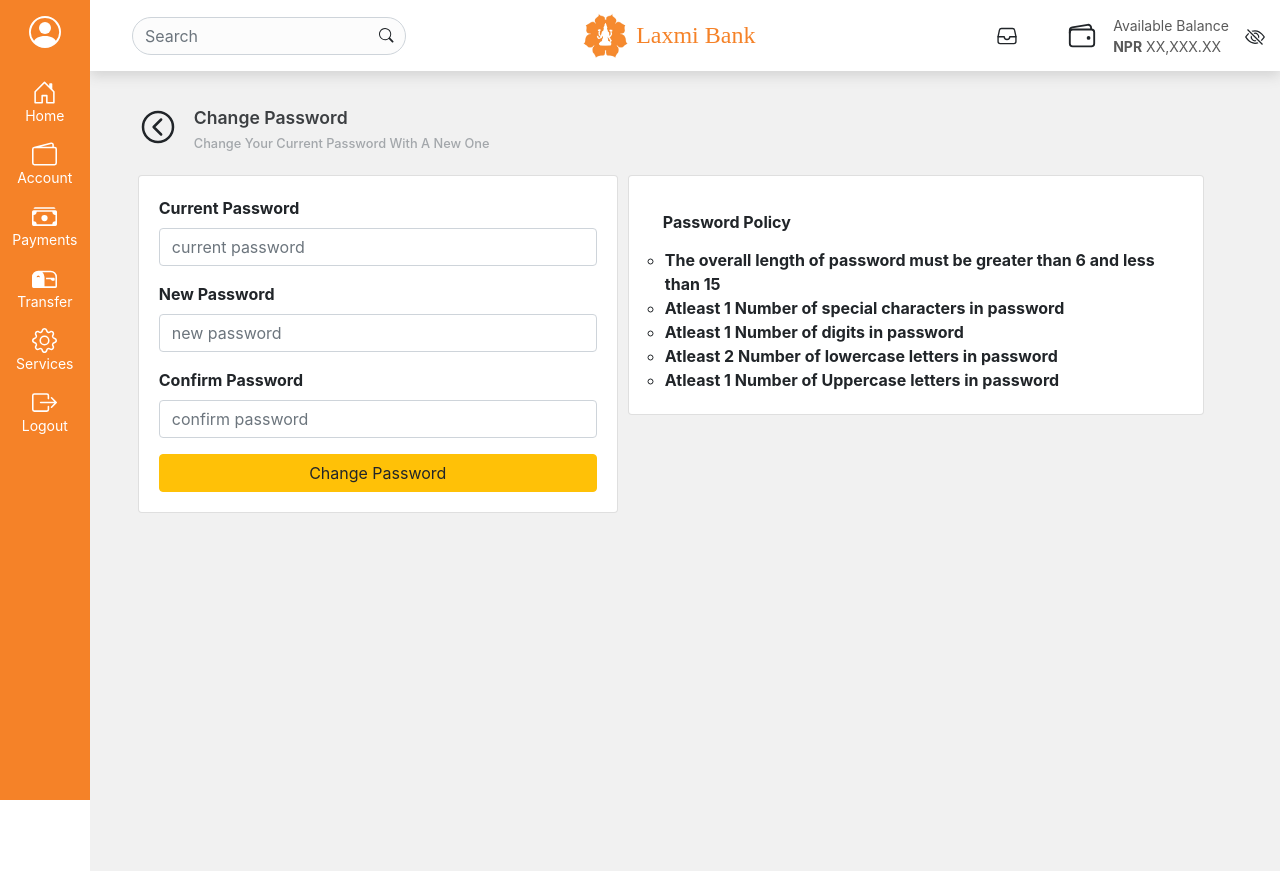
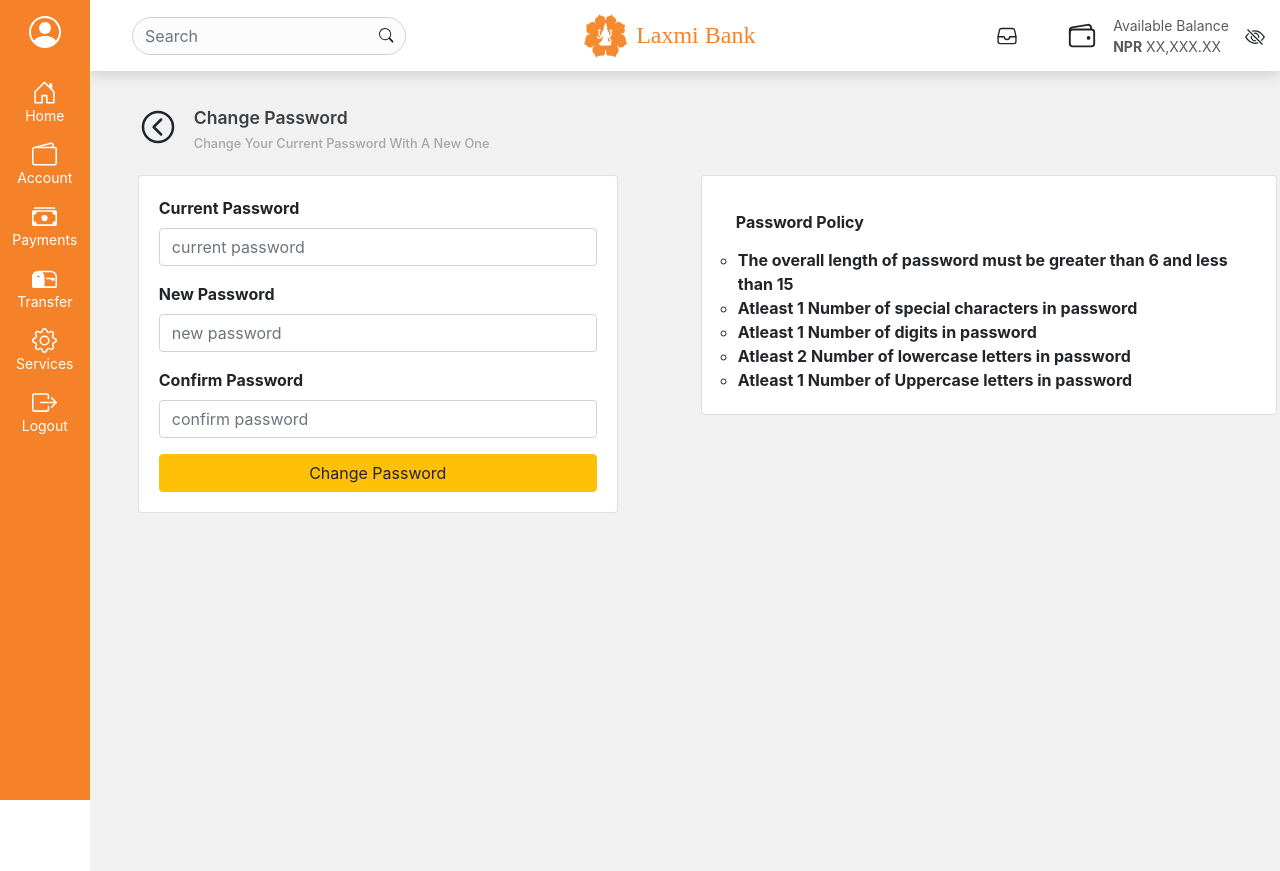
Before and after one commit to Sachwini/ibanking-old-view, a React (Create React App) app: page /change-password in a window 1280 px wide. Built offline with nearby package versions, Linux system fonts and the light colour scheme.

Commit message:
slide change in Chng password comp

```diff
--- a/src/pages/changePassword.tsx
+++ b/src/pages/changePassword.tsx
@@ -1,5 +1,4 @@
-import React from 'react'
-import { Button, Card, Form, Container } from "react-bootstrap";
+import { Button, Card, Form, Container,Col,Row } from "react-bootstrap";
 import { PageTitle } from "components/page-title/index";
 import { IoChevronBackCircleOutline } from "react-icons/io5";
 
@@ -13,8 +12,10 @@ function ChangePassword() {
             subTitle="Change your current password with a new one"
           />
         </div>
-        <div style={{ display: "flex"}}>
-          <Card style={{ width: "30rem",marginRight:"10px" }}>
+        <div style={{ display: "flex" }}>
+          <Row>
+            <Col sm={12} md={6}>
+              <Card style={{ width: "30rem", marginRight: "10px" }}>
                 <Card.Body>
                   <Form>
                     <Form.Group controlId="formBasicPassword">
@@ -31,7 +32,10 @@ function ChangePassword() {
                       <Form.Label className="font-weight-bold">
                         New Password
                       </Form.Label>
-                  <Form.Control type="password" placeholder="new password" />
+                      <Form.Control
+                        type="password"
+                        placeholder="new password"
+                      />
                     </Form.Group>
 
                     <Form.Group controlId="formBasicPassword">
@@ -55,7 +59,9 @@ function ChangePassword() {
                   </Form>
                 </Card.Body>
               </Card>
-          <Card style={{ width: "36rem",height:"15rem" }}>
+            </Col>
+            <Col sm={12} md={6}>
+              <Card style={{ width: "36rem", height: "15rem" }}>
                 <Card.Body>
                   <div className="font-weight-bold">
                     <ul className="list-unstyled">
@@ -63,21 +69,27 @@ function ChangePassword() {
                       <li>
                         <ul style={{ paddingLeft: "16px" }}>
                           <li>
-                        The overall length of password must be greater than 6
-                        and less than 15
+                            The overall length of password must be greater than
+                            6 and less than 15
                           </li>
                           <li>
                             Atleast 1 Number of special characters in password
                           </li>
                           <li>Atleast 1 Number of digits in password</li>
-                      <li>Atleast 2 Number of lowercase letters in password</li>
-                      <li>Atleast 1 Number of Uppercase letters in password</li>
+                          <li>
+                            Atleast 2 Number of lowercase letters in password
+                          </li>
+                          <li>
+                            Atleast 1 Number of Uppercase letters in password
+                          </li>
                         </ul>
                       </li>
                     </ul>
                   </div>
                 </Card.Body>
               </Card>
+            </Col>
+          </Row>
         </div>
       </Container>
     );
```
Lines whose indentation alone changed are shown as unchanged.
